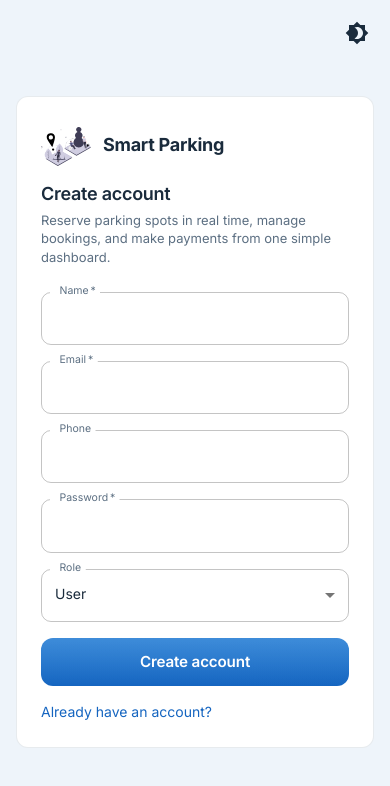
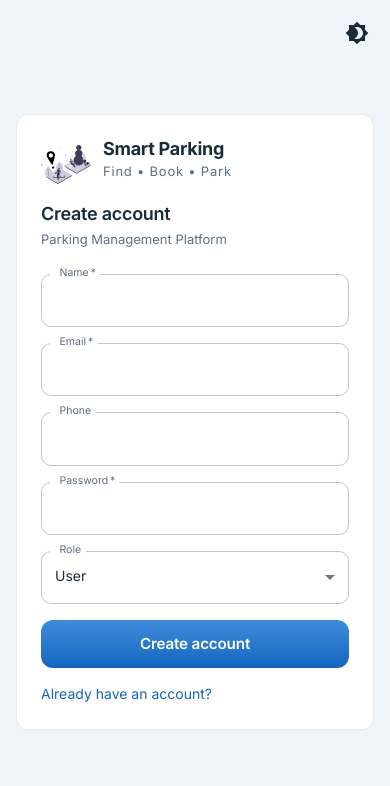
Before and after one commit to imkpk/smart-parking-system, a React (Vite) app in the folder frontend/: page /register in a window 390 px wide. Shown: the top 786 px of the page. Built offline with nearby package versions, Linux system fonts and the light colour scheme; no server answers.

Commit message:
polish(frontend): unify login brand tagline across breakpoints
Show Smart Parking with Find • Book • Park in the login card on all screen sizes. Keep the full marketing subtitle on desktop and a compact mobile subtitle.

```diff
--- a/frontend/src/pages/auth/AuthPageShell.tsx
+++ b/frontend/src/pages/auth/AuthPageShell.tsx
@@ -3,19 +3,21 @@ import { ReactNode } from 'react';
 import type { IllustrationName } from '../../assets/illustrations';
 import { Illustration } from '../../components/common/Illustration';
 import { ThemeModeToggle } from '../../components/common/ThemeModeToggle';
-import { AppLogo } from '../../components/common/AppLogo';
 import { DEFAULT_LOGIN_TITLE } from '../../constants/defaultBranding';
 import { useTenantBranding } from '../../providers/TenantBrandingProvider';
 import { brand } from '../../theme/tokens';
+import { LoginBrandBlock } from './LoginBrandBlock';
 
 export function AuthPageShell({
   title,
   subtitle,
+  mobileSubtitle,
   illustration = 'secureLogin',
   children,
 }: {
   title: string;
   subtitle?: string;
+  mobileSubtitle?: string;
   illustration?: IllustrationName;
   children: ReactNode;
 }) {
@@ -24,7 +26,8 @@ export function AuthPageShell({
     branding.loginTitle && branding.loginTitle !== DEFAULT_LOGIN_TITLE
       ? branding.loginTitle
       : title;
-  const pageSubtitle = subtitle ?? brand.tagline;
+  const desktopSubtitle = subtitle ?? brand.tagline;
+  const compactSubtitle = mobileSubtitle ?? brand.mobileTagline;
 
   return (
     <Box
@@ -60,18 +63,6 @@ export function AuthPageShell({
           sx={{ display: { xs: 'none', md: 'flex' }, px: 2, py: 1 }}
         >
           <Illustration maxWidth={300} name={illustration} />
-          <Box sx={{ maxWidth: 320, textAlign: 'center' }}>
-            <Typography
-              component="h2"
-              sx={{ fontWeight: 700, letterSpacing: '-0.01em', lineHeight: 1.15 }}
-              variant="h4"
-            >
-              {brand.loginHero}
-            </Typography>
-            <Typography color="text.secondary" sx={{ mt: 0.75 }} variant="body2">
-              {branding.name}
-            </Typography>
-          </Box>
         </Stack>
 
         <Paper
@@ -86,13 +77,24 @@ export function AuthPageShell({
         >
           <Stack spacing={3}>
             <Stack alignItems="flex-start" spacing={1.5}>
-              <AppLogo emphasis logoUrl={branding.logoUrl} name={branding.name} />
+              <LoginBrandBlock logoUrl={branding.logoUrl} name={branding.name} />
               <Box>
                 <Typography component="h1" variant="h5">
                   {isLoading ? title : pageTitle}
                 </Typography>
-                <Typography color="text.secondary" sx={{ mt: 0.5 }} variant="body2">
-                  {pageSubtitle}
+                <Typography
+                  color="text.secondary"
+                  sx={{ display: { xs: 'none', md: 'block' }, mt: 0.5 }}
+                  variant="body2"
+                >
+                  {desktopSubtitle}
+                </Typography>
+                <Typography
+                  color="text.secondary"
+                  sx={{ display: { xs: 'block', md: 'none' }, mt: 0.5 }}
+                  variant="body2"
+                >
+                  {compactSubtitle}
                 </Typography>
               </Box>
             </Stack>
--- /dev/null
+++ b/frontend/src/pages/auth/LoginBrandBlock.tsx
@@ -0,0 +1,52 @@
+import { Box, Typography } from '@mui/material';
+import parkLogo from '../../assets/illustrations/at-the-park.svg?url';
+import { brand } from '../../theme/tokens';
+
+export function LoginBrandBlock({
+  name,
+  logoUrl,
+}: {
+  name: string;
+  logoUrl?: string | null;
+}) {
+  const logoSrc = logoUrl || parkLogo;
+
+  return (
+    <Box sx={{ alignItems: 'flex-start', display: 'flex', gap: 1.5, minWidth: 0 }}>
+      <Box
+        alt={name}
+        component="img"
+        src={logoSrc}
+        sx={{
+          display: 'block',
+          flexShrink: 0,
+          height: 50,
+          objectFit: 'contain',
+          width: 50,
+        }}
+      />
+      <Box minWidth={0}>
+        <Typography
+          component="span"
+          noWrap
+          sx={{ fontWeight: 700, lineHeight: 1.2 }}
+          variant="h5"
+        >
+          {name}
+        </Typography>
+        <Typography
+          color="text.secondary"
+          sx={{
+            letterSpacing: '0.06em',
+            lineHeight: 1.3,
+            mb: '10px',
+            mt: '3px',
+          }}
+          variant="body2"
+        >
+          {brand.loginHero}
+        </Typography>
+      </Box>
+    </Box>
+  );
+}
--- a/frontend/src/theme/tokens.ts
+++ b/frontend/src/theme/tokens.ts
@@ -8,9 +8,10 @@ import { alpha, PaletteMode } from '@mui/material';
  */
 export const brand = {
   name: 'Smart Parking',
-  loginHero: 'Find. Book. Park.',
+  loginHero: 'Find • Book • Park',
   tagline:
     'Reserve parking spots in real time, manage bookings, and make payments from one simple dashboard.',
+  mobileTagline: 'Parking Management Platform',
 } as const;
 
 export const shapeTokens = {
```
Also changed, not shown: 2 other files (tests, documents, lock files or other folders).
